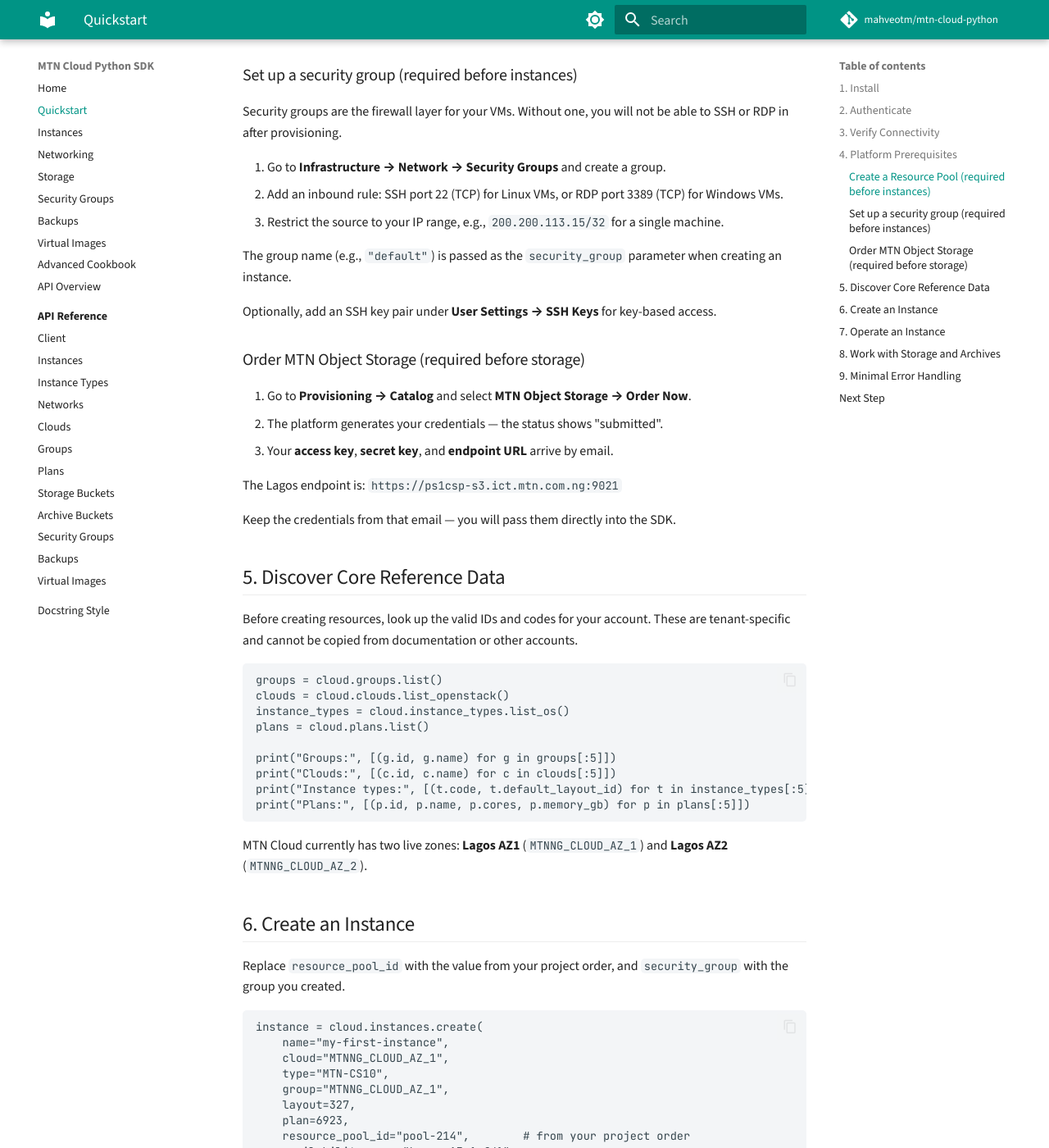
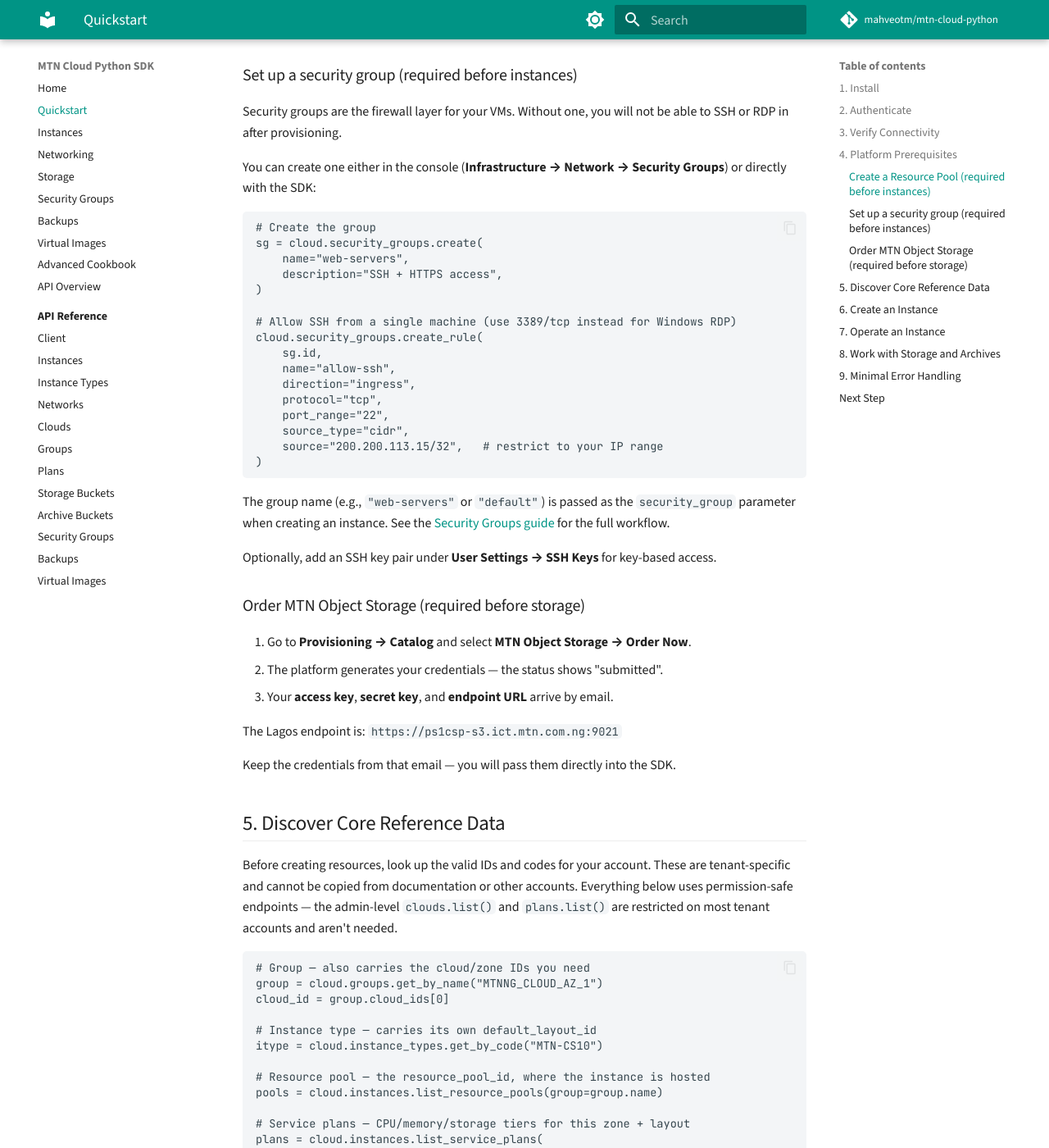
Before and after one commit to mahveotm/mtn-cloud-python, an MkDocs documentation site: the page built from docs/quickstart.md, in a window 1280 px wide and 1400 px high, scrolled down 1413 px. Shown: the whole window at 82% size. Built offline with MkDocs 1.6.1 and Material for MkDocs 9.7.7, drawn with Linux system fonts in a browser that asks for light colours; comment, search, counter and statistics services are not loaded; some of the changed text lies outside the part shown.

````diff
--- a/docs/quickstart.md
+++ b/docs/quickstart.md
@@ -57,11 +57,28 @@ One tenancy can have multiple resource pools — useful for separating dev, stag
 
 Security groups are the firewall layer for your VMs. Without one, you will not be able to SSH or RDP in after provisioning.
 
-1. Go to **Infrastructure → Network → Security Groups** and create a group.
-2. Add an inbound rule: SSH port 22 (TCP) for Linux VMs, or RDP port 3389 (TCP) for Windows VMs.
-3. Restrict the source to your IP range, e.g., `200.200.113.15/32` for a single machine.
+You can create one either in the console (**Infrastructure → Network → Security Groups**) or directly with the SDK:
 
-The group name (e.g., `"default"`) is passed as the `security_group` parameter when creating an instance.
+```python
+# Create the group
+sg = cloud.security_groups.create(
+    name="web-servers",
+    description="SSH + HTTPS access",
+)
+
+# Allow SSH from a single machine (use 3389/tcp instead for Windows RDP)
+cloud.security_groups.create_rule(
+    sg.id,
+    name="allow-ssh",
+    direction="ingress",
+    protocol="tcp",
+    port_range="22",
+    source_type="cidr",
+    source="200.200.113.15/32",   # restrict to your IP range
+)
+```
+
+The group name (e.g., `"web-servers"` or `"default"`) is passed as the `security_group` parameter when creating an instance. See the [Security Groups guide](./security-groups.md) for the full workflow.
 
 Optionally, add an SSH key pair under **User Settings → SSH Keys** for key-based access.
 
@@ -77,18 +94,30 @@ Keep the credentials from that email — you will pass them directly into the SD
 
 ## 5. Discover Core Reference Data
 
-Before creating resources, look up the valid IDs and codes for your account. These are tenant-specific and cannot be copied from documentation or other accounts.
+Before creating resources, look up the valid IDs and codes for your account. These are tenant-specific and cannot be copied from documentation or other accounts. Everything below uses permission-safe endpoints — the admin-level `clouds.list()` and `plans.list()` are restricted on most tenant accounts and aren't needed.
 
 ```python
-groups = cloud.groups.list()
-clouds = cloud.clouds.list_openstack()
-instance_types = cloud.instance_types.list_os()
-plans = cloud.plans.list()
+# Group — also carries the cloud/zone IDs you need
+group = cloud.groups.get_by_name("MTNNG_CLOUD_AZ_1")
+cloud_id = group.cloud_ids[0]
 
-print("Groups:", [(g.id, g.name) for g in groups[:5]])
-print("Clouds:", [(c.id, c.name) for c in clouds[:5]])
-print("Instance types:", [(t.code, t.default_layout_id) for t in instance_types[:5]])
-print("Plans:", [(p.id, p.name, p.cores, p.memory_gb) for p in plans[:5]])
+# Instance type — carries its own default_layout_id
+itype = cloud.instance_types.get_by_code("MTN-CS10")
+
+# Resource pool — the resource_pool_id, where the instance is hosted
+pools = cloud.instances.list_resource_pools(group=group.name)
+
+# Service plans — CPU/memory/storage tiers for this zone + layout
+plans = cloud.instances.list_service_plans(
+    zone_id=cloud_id,
+    layout_id=itype.default_layout_id,
+    group_id=group.id,
+)
+
+print("group:", group.id, "cloud_id:", cloud_id)
+print("layout:", itype.default_layout_id)
+print("pools:", [(p.code, p.name) for p in pools[:5]])
+print("plans:", [(pl["id"], pl["name"]) for pl in plans[:5]])
 ```
 
 MTN Cloud currently has two live zones: **Lagos AZ1** (`MTNNG_CLOUD_AZ_1`) and **Lagos AZ2** (`MTNNG_CLOUD_AZ_2`).
@@ -105,9 +134,9 @@ instance = cloud.instances.create(
     group="MTNNG_CLOUD_AZ_1",
     layout=327,
     plan=6923,
-    resource_pool_id="pool-214",        # from your project order
+    resource_pool_id=pools[0].code,     # from list_resource_pools() above
     availability_zone="Lagos-AZ-1-fd1",
-    security_group="default",           # security group name from the console
+    security_group="web-servers",       # the security group you created above
 )
 
 print(instance.id, instance.name, instance.status, instance.primary_ip)
--- a/mkdocs.yml
+++ b/mkdocs.yml
@@ -70,4 +70,3 @@ nav:
       - Security Groups: api-reference/security-groups.md
       - Backups: api-reference/backups.md
       - Virtual Images: api-reference/virtual-images.md
-  - Docstring Style: docstring-style.md
--- a/src/mtn_cloud/_version.py
+++ b/src/mtn_cloud/_version.py
@@ -1,3 +1,3 @@
 """Package version metadata."""
 
-__version__ = "0.2.19"
+__version__ = "0.3.0"
````
Also changed, not shown: README.md (+0 -1 lines), docs/advanced-cookbook.md (+12 -3 lines), docs/docstring-style.md (deleted, +0 -49 lines), docs/index.md (+0 -1 lines).
